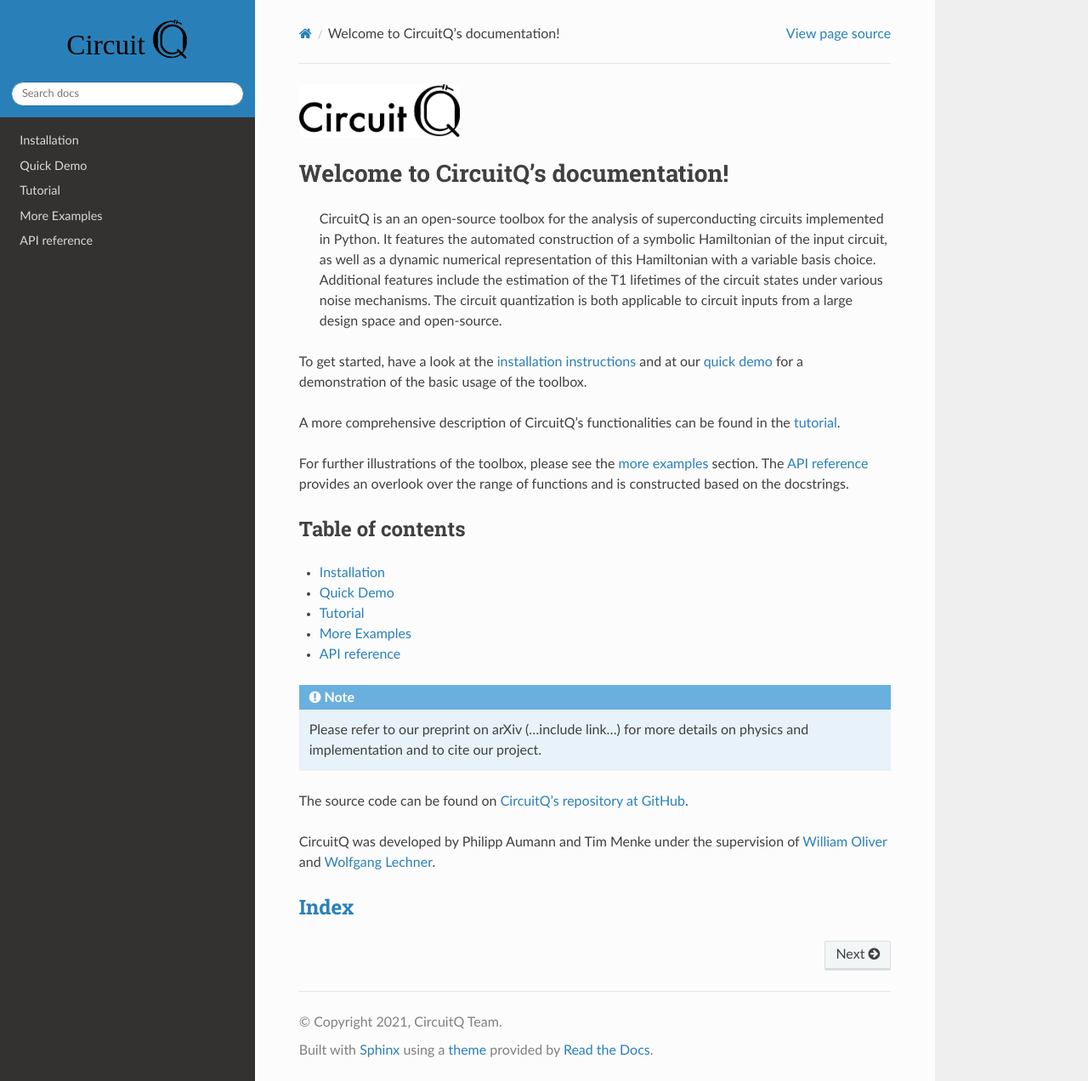
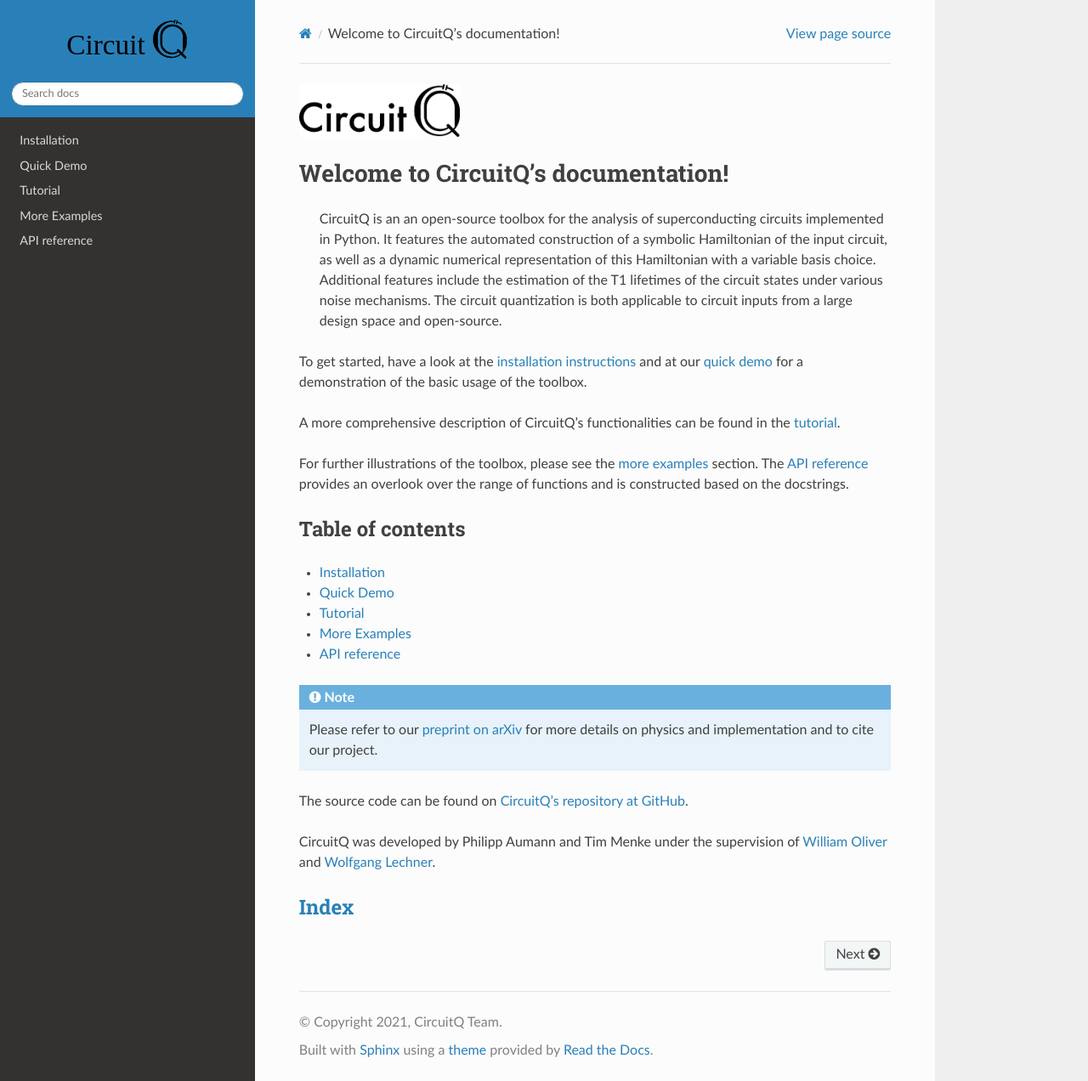
Before and after one commit to PhilippAumann/circuitq, a Sphinx documentation site: the page built from docs/index.rst, in a window 1280 px wide and 1272 px high. Shown: the whole window at 85% size. Built offline with Sphinx 7.4.7 and the Read the Docs theme 2.0.0, drawn with Linux system fonts in a browser that asks for light colours.

Commit message:
Added link to preprint

```diff
--- a/docs/index.rst
+++ b/docs/index.rst
@@ -30,7 +30,7 @@
    api_reference.rst
 
 .. note::
-   Please refer to our preprint on arXiv (...include link...) for more details on physics and implementation and to cite our project.
+   Please refer to our `preprint on arXiv <http://arxiv.org/abs/2106.05342>`_ for more details on physics and implementation and to cite our project.
 
 The source code can be found on `CircuitQ's repository at GitHub <https://github.com/PhilippAumann/circuitq>`_.
 
```
Also changed, not shown: README.md (+2 -1 lines), 5 other files.
